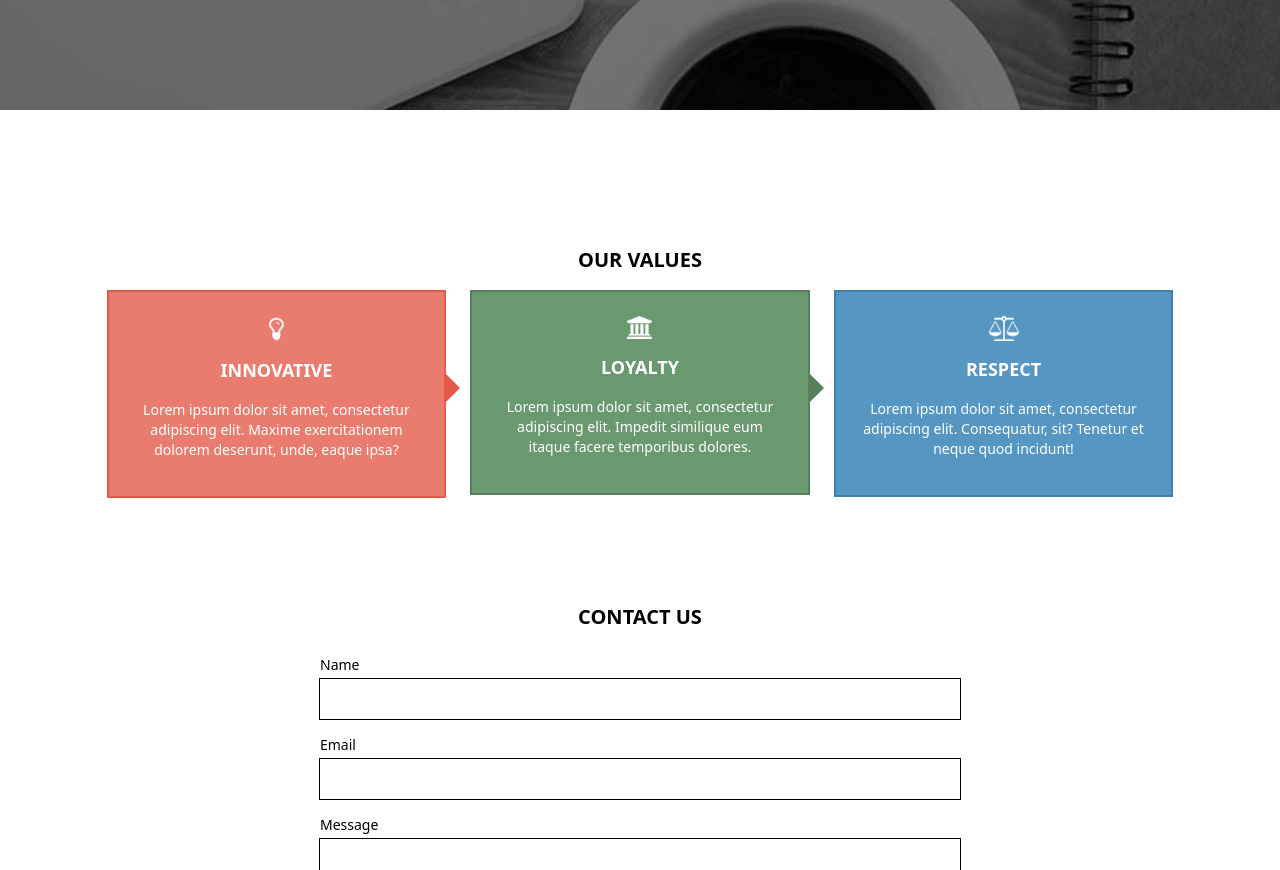
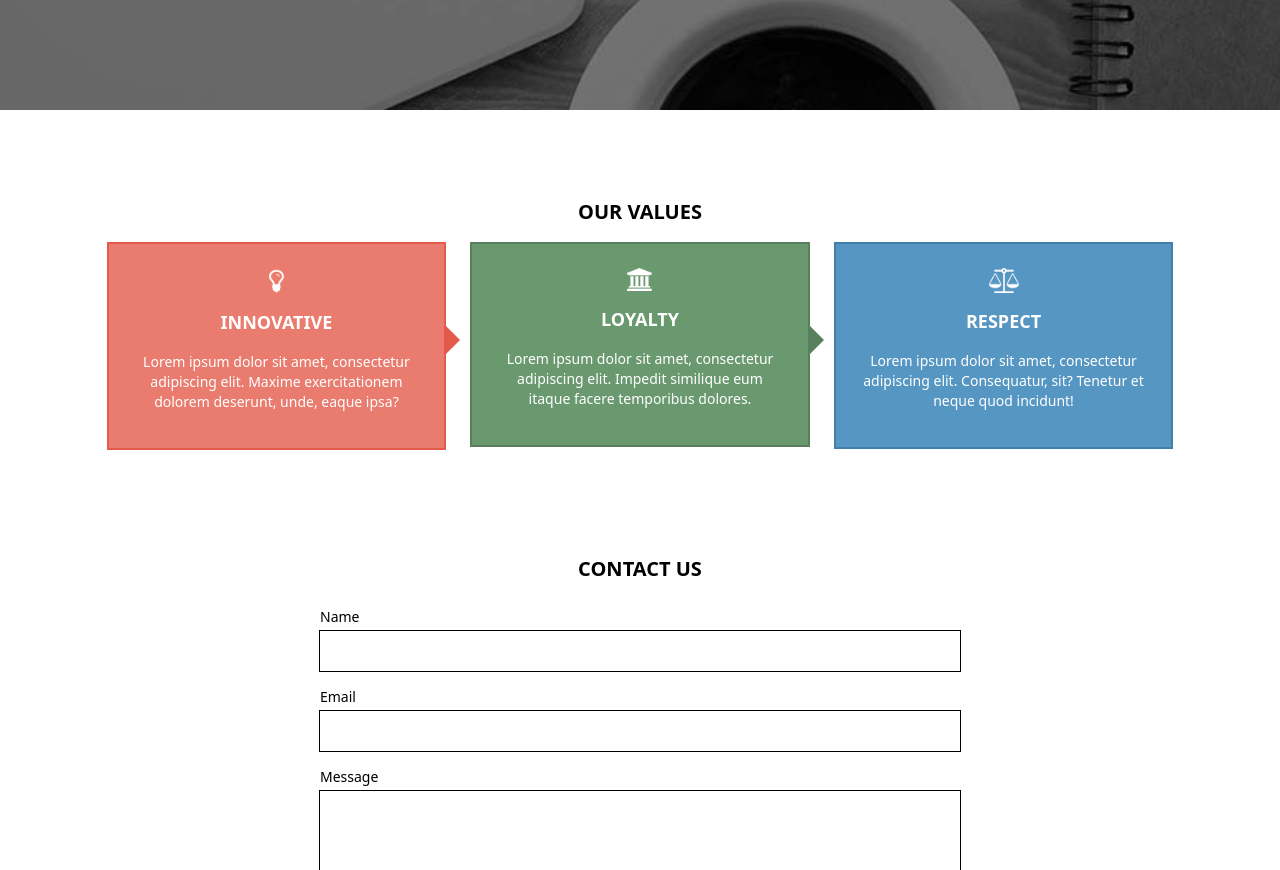
Before and after one commit to raulilma/fe-suitmedia, a Next.js app: page / in a window 1280 px wide. Shown: the part 960-1830 px from the top of the page. Built offline with nearby package versions, Linux system fonts and the light colour scheme.

Commit message:
fix: slider styling and layouting on values negative margin

```diff
--- a/components/Slider.js
+++ b/components/Slider.js
@@ -48,14 +48,14 @@ export default function Slider() {
           <div
             key={slideIndex}
             onClick={() => goToSlide(slideIndex)}
-            className='text-2xl cursor-pointer text-red'
+            className='text-2xl cursor-pointer text-red -mt-12 ml-4'
           >
             {slideIndex == currentIndex && (
-                <div className='hidden group-hover:block -mt-12 ml-4 text-2xl rounded-full p-2 bg-white cursor-pointer'>
+                <div className='hidden group-hover:block text-2xl rounded-full p-2 bg-white cursor-pointer'>
                 </div>
             )}
             {slideIndex != currentIndex && (
-                <div className='hidden group-hover:block -mt-12 ml-4 text-2xl rounded-full p-2 bg-slider cursor-pointer'>
+                <div className='hidden group-hover:block text-2xl rounded-full p-2 bg-slider cursor-pointer'>
                 </div>
             )}
           </div>
--- a/components/Values.js
+++ b/components/Values.js
@@ -2,7 +2,7 @@ import ValueCard from "./Value/ValueCard";
 
 export default function Values() {
     return (
-        <div className="flex-grow flex w-full max-w-7xl mx-auto mb-20" id="work">
+        <div className="flex-grow flex w-full max-w-7xl mx-auto mb-20 -mt-12" id="work">
             <div className="flex flex-col items-center w-5/6 max-h-[48rem] pt-10 mx-auto lg:ml-auto">
                 <div className="w-full">
                     <h1 className="text-xl font-made font-bold text-center p-8">OUR VALUES</h1>
```
